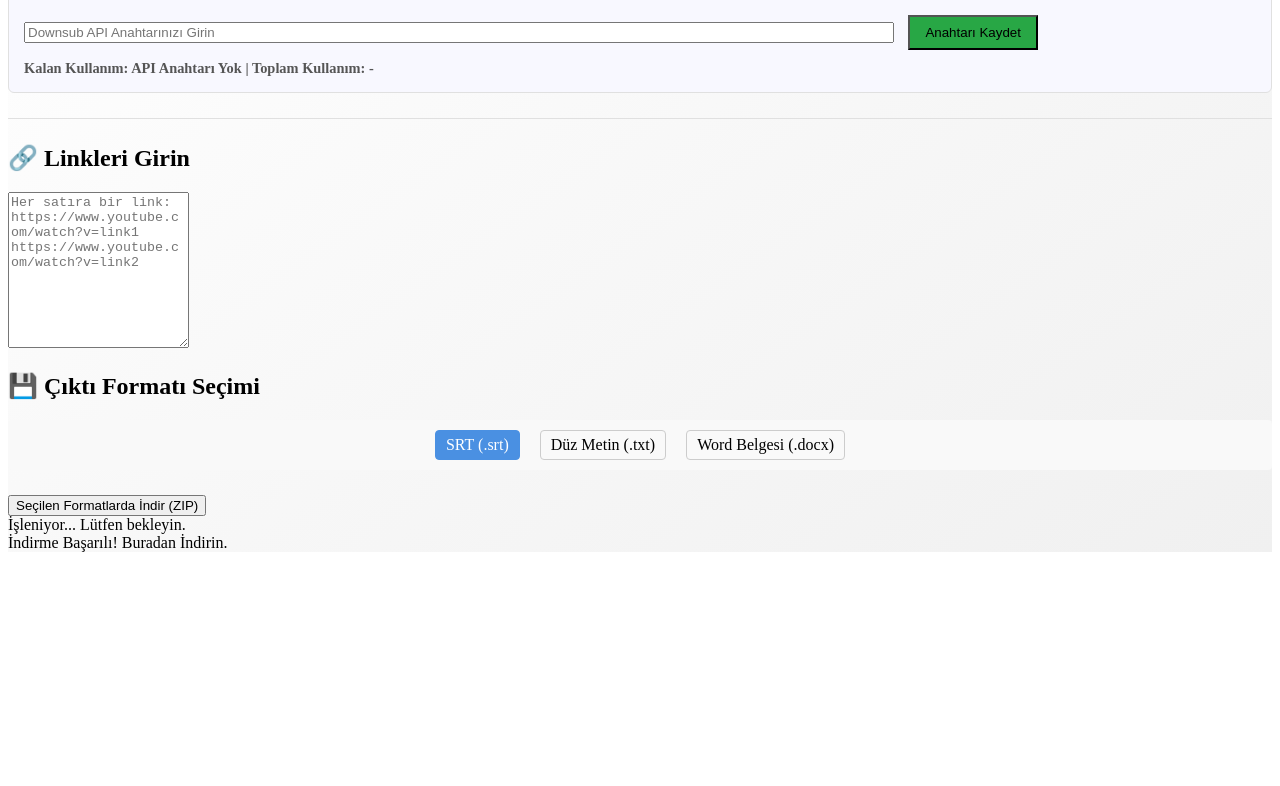
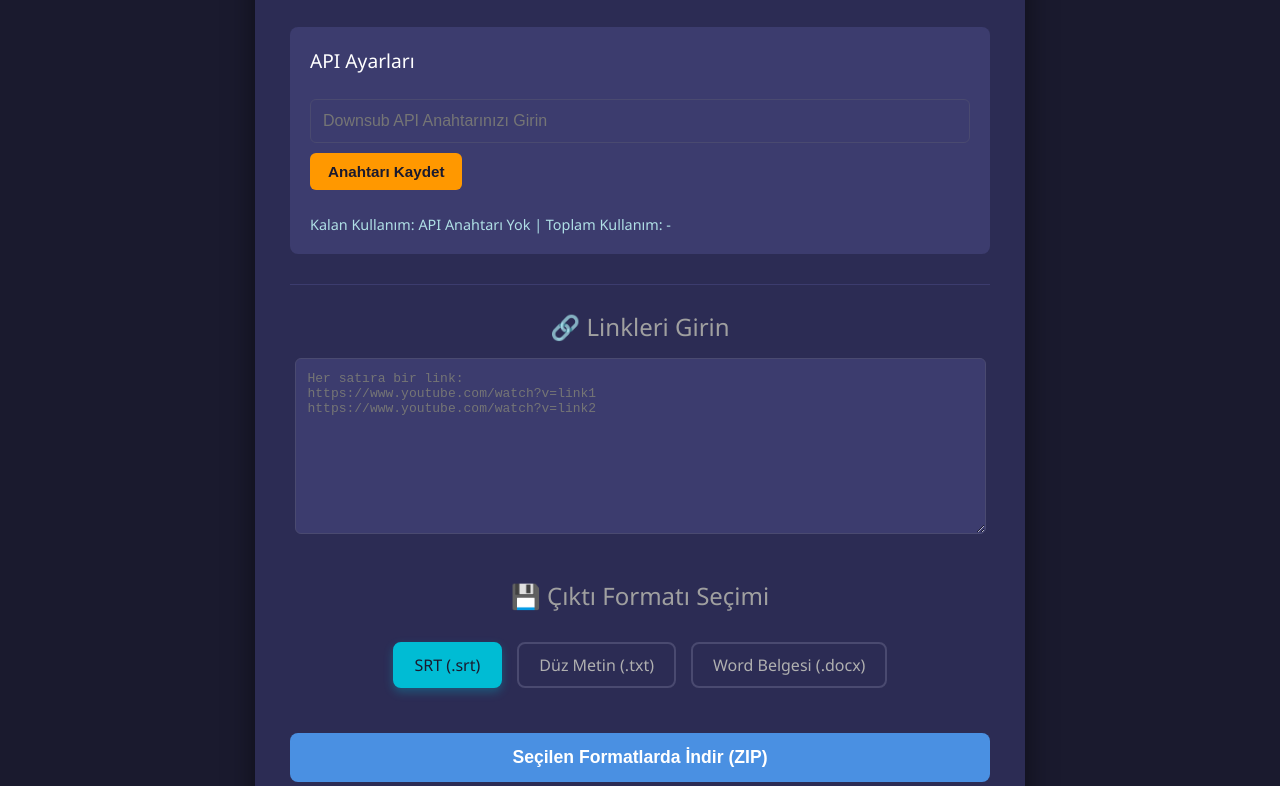
Before and after one commit to Gibramery0/Srt, a plain HTML site: page index.html in a window 1280 px wide. Shown: the part 159-945 px from the top of the page. Before the commit the page ends 800 px from the top, so only its background shows below. Drawn offline with Linux system fonts and the light colour scheme.

Commit message:
Kullanıcı arayüzüne API ayarları bölümü eklendi.

```diff
--- a/style.css
+++ b/style.css
@@ -1,70 +1,192 @@
-/* ... (Önceki stiller) ... */
+/* Genel Ayarlar ve Font */
+body {
+    font-family: 'Segoe UI', Tahoma, Geneva, Verdana, sans-serif;
+    background-color: #1a1a2e; /* Koyu, derin arka plan */
+    color: #e0e0e0; /* Açık renk metin */
+    margin: 0;
+    padding: 40px 20px;
+    display: flex;
+    justify-content: center;
+    align-items: flex-start; /* İçeriği yukarı hizala */
+    min-height: 100vh;
+}
 
-/* Yenilikçi Tasarım Eklemeleri */
+/* Ana Konteyner */
 .container {
-    /* ... (Önceki stil) ... */
-    background: linear-gradient(145deg, #ffffff, #f0f0f0);
+    background: #2c2c54; /* Koyu mor/mavi arka plan */
+    padding: 35px;
+    border-radius: 12px;
+    box-shadow: 0 10px 30px rgba(0, 0, 0, 0.5); /* Derin gölge */
+    width: 100%;
+    max-width: 700px;
+    text-align: center;
+    transition: all 0.3s ease;
 }
+
+/* Başlık */
 h1 {
-    color: #4a90e2; /* Modern mavi ton */
-    border-bottom: 2px solid #e0e0e0;
-    padding-bottom: 10px;
-    margin-bottom: 20px;
+    color: #00bcd4; /* Canlı turkuaz vurgu rengi */
+    border-bottom: 2px solid #3c3c6e;
+    padding-bottom: 15px;
+    margin-bottom: 30px;
+    font-weight: 300; /* Daha ince font */
 }
+
+h2 {
+    color: #a0a0a0;
+    margin-top: 25px;
+    margin-bottom: 15px;
+    font-weight: 400;
+}
+
 hr {
     border: none;
-    border-top: 1px solid #e0e0e0;
+    border-top: 1px solid #3c3c6e;
     margin: 25px 0;
 }
+
+/* Form Elemanları (Genel) */
+textarea, input[type="password"] {
+    width: 95%;
+    padding: 12px;
+    margin-bottom: 15px;
+    border: 1px solid #4a4a70;
+    border-radius: 6px;
+    background-color: #3c3c6e;
+    color: #e0e0e0;
+    resize: vertical;
+    font-size: 1em;
+    transition: border-color 0.3s, box-shadow 0.3s;
+}
+
+textarea:focus, input:focus {
+    border-color: #00bcd4;
+    outline: none;
+    box-shadow: 0 0 0 2px rgba(0, 188, 212, 0.5);
+}
+
 /* API Ayarları Kutusu */
 .api-settings {
-    background: #f8f8ff; /* Hafif arka plan */
-    padding: 15px;
+    background: #3c3c6e;
+    padding: 20px;
+    border-radius: 8px;
+    margin-bottom: 30px;
+    text-align: left;
+    display: flex; /* Flexbox ile düzenleme */
+    flex-wrap: wrap; /* Küçük ekranlarda alta geçme */
+    align-items: center;
+    gap: 10px; /* Elemanlar arası boşluk */
+}
+
+.api-settings h2 {
+    width: 100%; /* Başlığın tam satırı kaplaması */
+    margin: 0 0 15px 0;
+    color: #fff;
+    font-size: 1.2em;
+}
+
+#apiKeyInput {
+    flex-grow: 1; /* Geri kalan alanı kapla */
+    margin-bottom: 0;
+}
+
+#saveApiButton {
+    /* Özel stil, ana buton stilinden ayrıştırıldı */
+    background-color: #ff9800; /* Turuncu vurgu */
+    color: #1a1a2e;
+    padding: 10px 18px;
+    border: none;
     border-radius: 6px;
-    border: 1px solid #e0e0e0;
-    margin-bottom: 20px;
-    text-align: left;
-}
-#apiKeyInput {
-    width: 70%;
-    margin-right: 10px;
-}
-#saveApiButton {
-    padding: 8px 15px;
-    background-color: #28a745;
+    cursor: pointer;
+    font-size: 0.95em;
+    font-weight: bold;
     transition: background-color 0.3s;
 }
+
 #saveApiButton:hover {
-    background-color: #1e7e34;
+    background-color: #e68900;
 }
+
 #usageStatus {
-    margin-top: 10px;
+    width: 100%;
+    margin-top: 15px;
     font-size: 0.9em;
-    color: #555;
-    font-weight: bold;
+    color: #b0e0e6;
 }
+
 /* Format Seçenekleri */
 .format-options {
     display: flex;
     justify-content: center;
-    gap: 20px;
-    margin-bottom: 25px;
-    padding: 10px;
-    background: #f9f9f9;
-    border-radius: 4px;
+    gap: 15px;
+    margin-bottom: 30px;
+    padding: 15px 0;
 }
+
 .format-options label {
     cursor: pointer;
-    padding: 5px 10px;
-    border: 1px solid #ccc;
-    border-radius: 4px;
-    transition: all 0.2s;
+    padding: 10px 20px;
+    border: 2px solid #4a4a70;
+    border-radius: 8px;
+    transition: all 0.3s;
+    font-weight: 500;
+    color: #b0b0b0;
+    background-color: #2c2c54;
 }
+
 .format-options input[type="radio"]:checked + label {
-    background-color: #4a90e2;
+    background-color: #00bcd4;
+    color: #1a1a2e;
+    border-color: #00bcd4;
+    box-shadow: 0 4px 10px rgba(0, 188, 212, 0.3);
+}
+
+.format-options input[type="radio"] {
+    display: none;
+}
+
+/* Ana İndirme Butonu */
+#downloadButton {
+    background-color: #4a90e2; /* Mavi/Mor Ana Buton */
     color: white;
-    border-color: #4a90e2;
+    padding: 14px 25px;
+    border: none;
+    border-radius: 8px;
+    cursor: pointer;
+    font-size: 1.1em;
+    font-weight: bold;
+    transition: background-color 0.3s, transform 0.2s;
+    width: 100%; /* Konteyneri doldur */
 }
-.format-options input[type="radio"] {
-    display: none; /* Radyo butonlarını gizle */
+
+#downloadButton:hover {
+    background-color: #3a7bd5;
+    transform: translateY(-2px); /* Hafif yukarı kayma efekti */
 }
+
+/* Durum ve İndirme Linki */
+.hidden {
+    display: none;
+}
+#statusMessage {
+    margin-top: 25px;
+    font-weight: bold;
+    color: #ffcc80; /* Açık turuncu */
+    padding: 10px;
+    background: #3c3c6e;
+    border-radius: 6px;
+}
+#downloadLink {
+    display: block;
+    margin-top: 25px;
+    color: #76ff03; /* Canlı yeşil */
+    text-decoration: none;
+    font-weight: bold;
+    padding: 10px;
+    background: #3c3c6e;
+    border-radius: 6px;
+    transition: color 0.3s;
+}
+#downloadLink:hover {
+    color: #c6ff00;
+}
```
